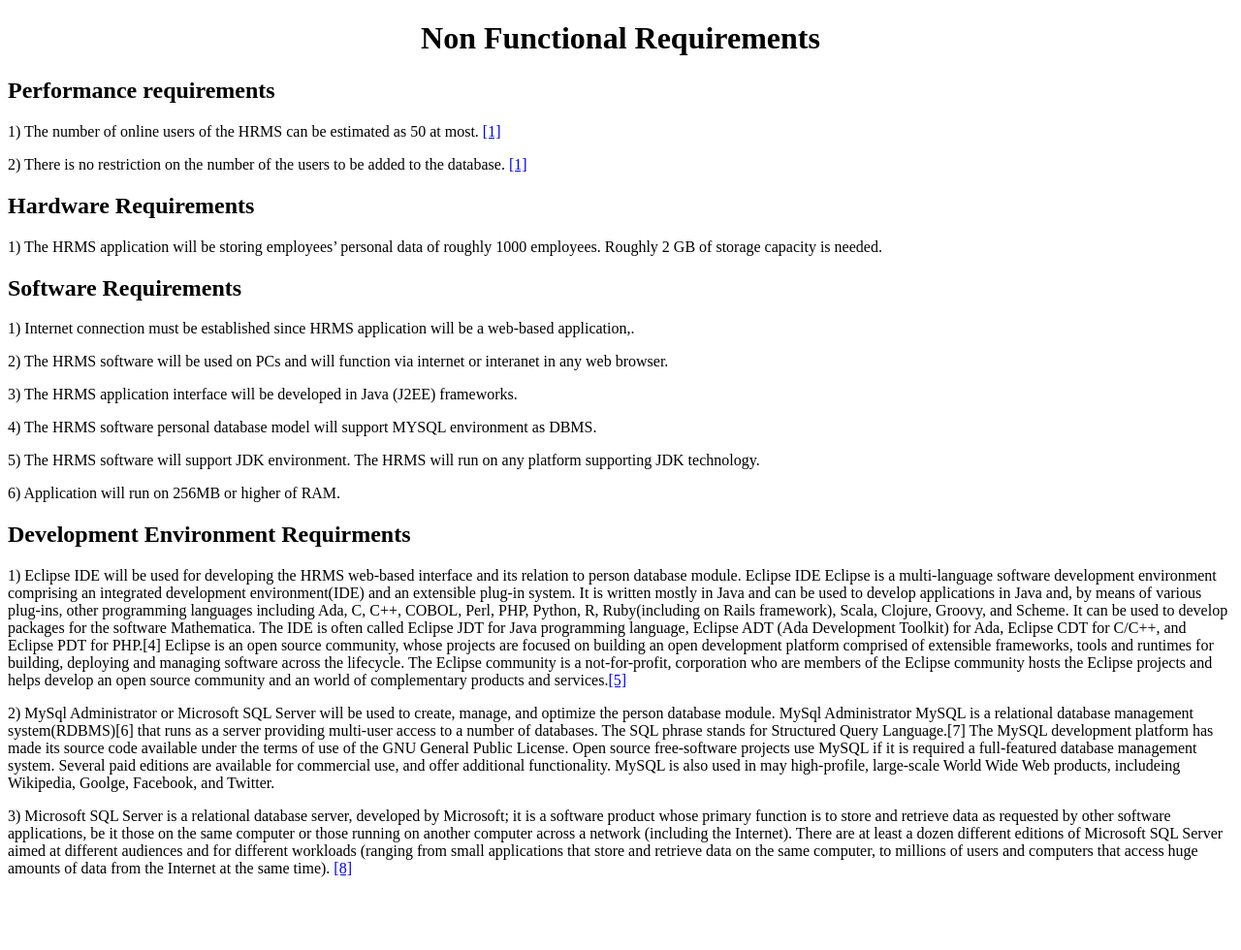
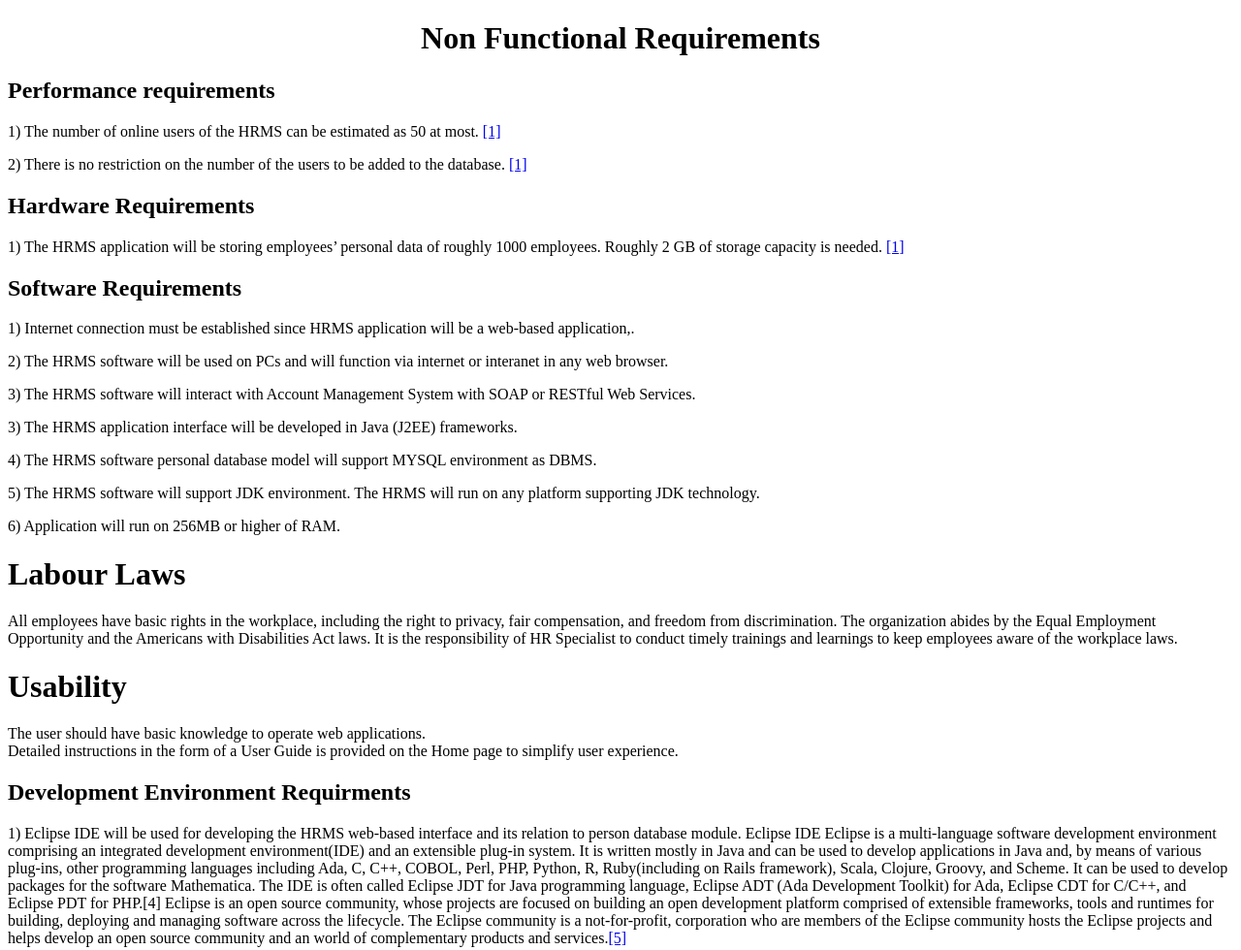
Before and after one commit to OmkarMalusare/DomainDrivenDesign, a plain HTML site: page NFR.html in a window 1280 px wide. Shown: the top 980 px of the page at 97% size. Before the commit the page ends 921 px from the top, so only its background shows below. Drawn offline with Linux system fonts and the light colour scheme.

Commit message:
Updated HR Laws and Usability to NFR

```diff
--- a/NFR.html
+++ b/NFR.html
@@ -11,14 +11,22 @@
 <p>1) The number of  online users of the HRMS can be estimated as 50 at  most. <a href="https://senior.ceng.metu.edu.tr/2012/innovasoft/files/SRS-innovasoft_1.pdf">[1]</a> </p>
 <p>2) There is no restriction on the number of the users to be added to the  database. <a href="https://senior.ceng.metu.edu.tr/2012/innovasoft/files/SRS-innovasoft_1.pdf">[1]   </a></p>
 <h2>  Hardware Requirements  </h2>
-<p>1)  The HRMS application will be storing  employees&rsquo; personal data of roughly 1000 employees. Roughly 2 GB of  storage capacity is needed.  </p>
+<p>1)  The HRMS application will be storing  employees&rsquo; personal data of roughly 1000 employees. Roughly 2 GB of  storage capacity is needed.  <a href="https://senior.ceng.metu.edu.tr/2012/innovasoft/files/SRS-innovasoft_1.pdf">[1]</a></p>
 <h2> Software Requirements </h2>
 <p>1)   Internet connection must be  established since HRMS application will be a web-based application,.  </p>
 <p>2)  The HRMS software will be used on PCs and will function via internet or interanet in any  web browser.  </p>
+<p>3) The HRMS software will interact with Account Management System with SOAP or RESTful Web Services. </p>
 <p>3) The HRMS application interface will be developed in Java (J2EE) frameworks.   </p>
 <p>4) The HRMS software personal database model will support MYSQL environment as DBMS.   </p>
 <p>5) The HRMS software will support JDK environment.  The HRMS will run on any platform supporting JDK technology.  </p>
 <p>6)  Application will run on 256MB or higher of RAM.  </p>
+<h1>Labour Laws</h1>
+<p>
+All employees have basic rights in the workplace, including the right to privacy, fair compensation, and freedom from discrimination.  The organization abides by the Equal Employment Opportunity and the Americans with Disabilities Act laws. It is the responsibility of HR Specialist to conduct timely trainings and learnings to keep employees aware of the workplace laws.</p>
+<h1>Usability</h1>
+<p>
+  The user should have basic knowledge to operate web applications.<br />
+  Detailed instructions  in the form of a User Guide is provided on the Home page to simplify user experience.</p>
 <h2> Development Environment Requirments  </h2>
 <p> 1) Eclipse IDE will be used for developing the HRMS web-based interface and its relation to  person database module.  Eclipse IDE  Eclipse is a multi-language software development environment comprising an integrated  development environment(IDE) and an extensible plug-in system. It is written mostly in Java  and can be used to develop applications in Java and, by means of various plug-ins, other  programming languages including Ada, C, C++, COBOL, Perl, PHP, Python, R,  Ruby(including on Rails framework), Scala, Clojure, Groovy, and Scheme. It can be used to  develop packages for the software Mathematica. The IDE is often called Eclipse JDT for  Java programming language, Eclipse ADT (Ada Development Toolkit) for Ada, Eclipse  CDT for C/C++, and Eclipse PDT for PHP.[4]  Eclipse is an open source community, whose projects are focused on building an open  development platform comprised of extensible frameworks, tools and runtimes for building,  deploying and managing software across the lifecycle. The Eclipse community is a not-for-profit,  corporation who are members of the Eclipse community hosts the Eclipse projects  and helps develop an open source community and an world of complementary products and  services.<a href="https://www.eclipse.org/org/">[5]</a> </p>
 <p>2)  MySql Administrator or Microsoft SQL Server will be used to create, manage, and optimize  the person database module. MySql Administrator  MySQL is a relational database management system(RDBMS)[6] that runs as a server  providing multi-user access to a number of databases. The SQL phrase stands for Structured  Query Language.[7]  The MySQL development platform has made its source code available under the terms of  use of the GNU General Public License.  Open source free-software projects use MySQL if it is required a full-featured database  management system. Several paid editions are available for commercial use, and offer  additional functionality. MySQL is also used in may high-profile, large-scale World Wide  Web products, includeing Wikipedia, Goolge, Facebook, and Twitter.  </p>
```
